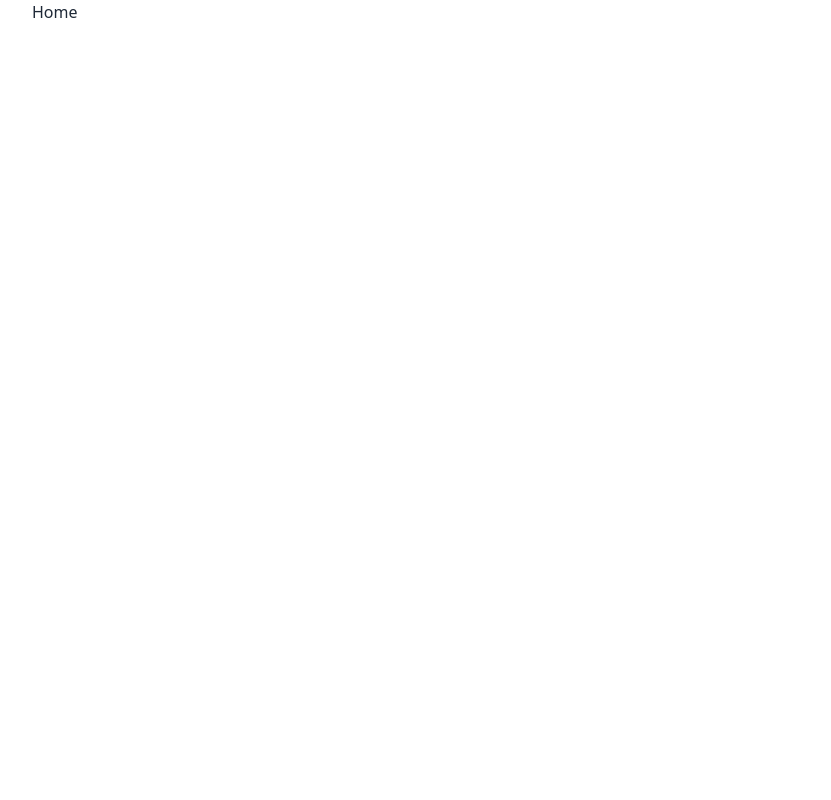
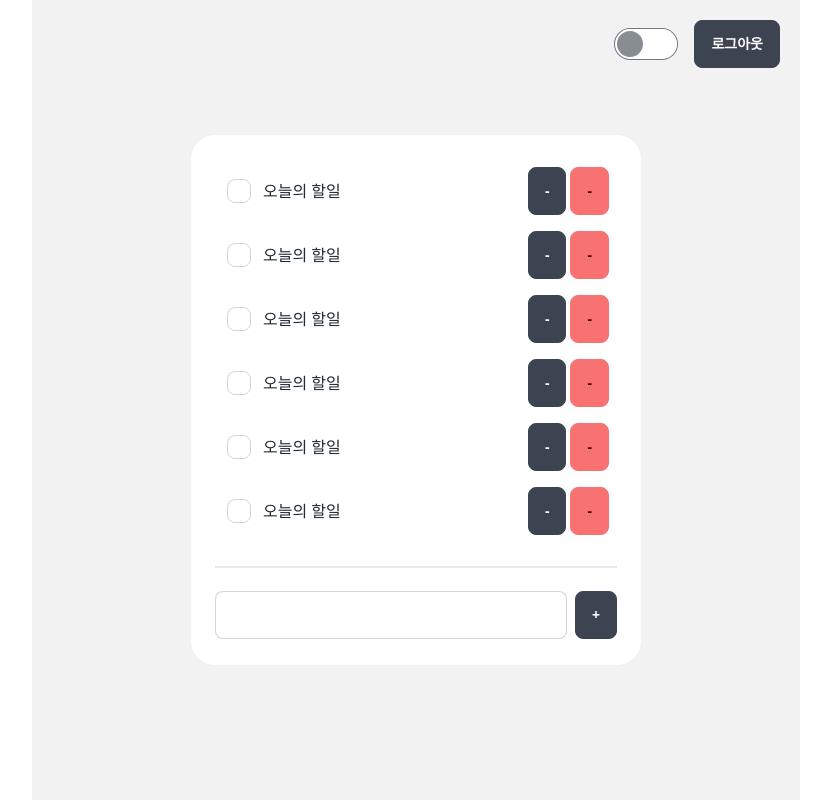
Before and after one commit to bbung95/wanted-pre-onboarding-frontend, a React (Create React App) app: page /todo in a window 1280 px wide. Shown: the whole page, without its empty margins (224-1055 px from the left). Built offline with nearby package versions, Linux system fonts and the light colour scheme; sample sign-in values are in the browser's storage.

Commit message:
feat : todo-page 추가
todo-page styling
Navigation  추가
- dark mode 추가
- 로그아웃 추가

```diff
--- a/src/App.js
+++ b/src/App.js
@@ -1,21 +1,24 @@
+import "./index.css";
 import { Route, Routes } from "react-router-dom";
-import "./index.css";
-import Home from "./views/Home";
+import { Context } from "./store/AuthProvider";
+import { useContext } from "react";
+import Todo from "./views/Todo";
 import SignIn from "./views/SignIn";
 import SignUp from "./views/SignUp";
-import { Context } from "./store/AuthProvider";
-import { useContext } from "react";
 import AuthNavigate from "./components/AuthNavigate";
+import Navigation from "./components/Navigation";
 
 function App() {
     const { isLogin } = useContext(Context);
 
     return (
         <div className="max-w-screen-md m-auto">
+            <div className="relative min-h-screen w-full bg-gray-100">
+                <Navigation />
                 <Routes>
                     {isLogin ? (
                         <>
-                        <Route path="/todo" element={<Home />} />
+                            <Route path="/todo" element={<Todo />} />
                             <Route path="*" element={<AuthNavigate />} />
                         </>
                     ) : (
@@ -27,6 +30,7 @@ function App() {
                     )}
                 </Routes>
             </div>
+        </div>
     );
 }
 
--- /dev/null
+++ b/src/components/Navigation.js
@@ -0,0 +1,39 @@
+import React, { useContext, useEffect, useState } from "react";
+import { Context } from "../store/AuthProvider";
+
+const Navigation = () => {
+    const { isLogin, setIsLogin } = useContext(Context);
+    const [theme, setTheme] = useState(localStorage.getItem("theme") ?? "light");
+
+    const handleLogOut = () => {
+        localStorage.removeItem("access_token");
+        setIsLogin(false);
+    };
+
+    const changeTheme = () => {
+        if (theme === "light") {
+            setTheme("dark");
+            localStorage.setItem("theme", "dark");
+        } else {
+            setTheme("light");
+            localStorage.setItem("theme", "light");
+        }
+    };
+
+    useEffect(() => {
+        document.documentElement.dataset.theme = theme;
+    }, [theme]);
+
+    return (
+        <nav className="absolute right-0 m-5 flex items-center gap-4">
+            <input type="checkbox" className="toggle toggle-lg toggle-warning" defaultChecked={theme === "dark"} onChange={changeTheme} />
+            {isLogin && (
+                <button className="btn" onClick={handleLogOut}>
+                    로그아웃
+                </button>
+            )}
+        </nav>
+    );
+};
+
+export default Navigation;
--- /dev/null
+++ b/src/components/TodoItem.js
@@ -0,0 +1,18 @@
+import React from "react";
+
+const TodoItem = () => {
+    return (
+        <li className="flex items-center pl-2 pr-2 h-16 w-full rounded-lg transition-all duration-200 hover:bg-gray-100">
+            <label className="cursor-pointer label">
+                <input type="checkbox" className="checkbox" />
+            </label>
+            <p className="pl-2 truncate flex-1">오늘의 할일</p>
+            <div className="ml-auto flex gap-1">
+                <button className="btn">-</button>
+                <button className="btn btn-error">-</button>
+            </div>
+        </li>
+    );
+};
+
+export default TodoItem;
--- a/src/store/AuthProvider.js
+++ b/src/store/AuthProvider.js
@@ -5,8 +5,8 @@ export const Context = createContext();
 const Auth = ({ children }) => {
     const initialize = {
         isLogin: !!localStorage.getItem("access_token"),
-        setIsLogin: () => {
-            setState({ ...state, isLogin: !state.isLogin });
+        setIsLogin: (isLogin) => {
+            setState({ ...state, isLogin: isLogin });
         },
     };
 
--- a/src/views/Home.js
+++ /dev/null
@@ -1,7 +0,0 @@
-import React from "react";
-
-const Home = () => {
-    return <div>Home</div>;
-};
-
-export default Home;
--- a/src/views/SignIn.js
+++ b/src/views/SignIn.js
@@ -5,7 +5,7 @@ import { Context } from "../store/AuthProvider";
 
 const SignIn = () => {
     const navigation = useNavigate();
-    const { isLogin, setIsLogin } = useContext(Context);
+    const { setIsLogin } = useContext(Context);
 
     const [isValidation, setIsValidation] = useState(false);
     const [formData, setFormData] = useState({
@@ -41,7 +41,7 @@ const SignIn = () => {
 
         // LocalStorage token 저장
         localStorage.setItem("access_token", res.data.access_token);
-        await setIsLogin();
+        await setIsLogin(true);
         navigation("/todo");
     };
 
@@ -50,10 +50,9 @@ const SignIn = () => {
     }, [formData]);
 
     return (
-        <div className="relative min-h-screen w-full bg-gray-100">
         <div className="hero min-h-screen bg-base-200">
             <div className="card flex-shrink-0 w-full max-w-sm shadow-2xl bg-base-100">
-                    <div className="card-body">
+                <form className="card-body">
                     <div className="form-control">
                         <label className="label">
                             <span className="label-text">이메일</span>
@@ -80,18 +79,18 @@ const SignIn = () => {
                             className="input input-bordered"
                             onChange={handleOnChangeInput}
                             value={formData.password}
+                            autoComplete="off"
                         />
                     </div>
                     <div className="form-control mt-6 flex flex-row justify-center gap-5">
-                            <button data-testid="signin-button" className="btn btn-primary flex-1" onClick={handleOnClickSignIn} disabled={!isValidation}>
+                        <button data-testid="signin-button" type="button" className="btn btn-primary flex-1" onClick={handleOnClickSignIn} disabled={!isValidation}>
                             로그인
                         </button>
-                            <button data-testid="signup-button" className="btn flex-1" onClick={() => navigation("/signup")}>
+                        <button data-testid="signup-button" type="button" className="btn flex-1" onClick={() => navigation("/signup")}>
                             회원가입
                         </button>
                     </div>
-                    </div>
-                </div>
+                </form>
             </div>
         </div>
     );
--- a/src/views/SignUp.js
+++ b/src/views/SignUp.js
@@ -45,10 +45,9 @@ const SignUp = () => {
     }, [formData]);
 
     return (
-        <div className="relative min-h-screen w-full bg-gray-100">
         <div className="hero min-h-screen bg-base-200">
             <div className="card flex-shrink-0 w-full max-w-sm shadow-2xl bg-base-100">
-                    <div className="card-body">
+                <form className="card-body">
                     <div className="form-control">
                         <label className="label">
                             <span className="label-text">이메일</span>
@@ -75,18 +74,18 @@ const SignUp = () => {
                             className="input input-bordered"
                             value={formData.password}
                             onChange={handleOnChangeInput}
+                            autoComplete="off"
                         />
                     </div>
                     <div className="form-control mt-6 flex flex-row justify-center gap-5">
-                            <button data-testid="signup-button" className="btn btn-primary flex-1" onClick={handleOnClickSignUp} disabled={!isValidation}>
+                        <button data-testid="signup-button" type="button" className="btn btn-primary flex-1" onClick={handleOnClickSignUp} disabled={!isValidation}>
                             가입
                         </button>
-                            <button data-testid="signup-button" className="btn flex-1" onClick={() => navigation("/signin")}>
+                        <button data-testid="signup-button" type="button" className="btn flex-1" onClick={() => navigation("/signin")}>
                             취소
                         </button>
                     </div>
-                    </div>
-                </div>
+                </form>
             </div>
         </div>
     );
--- /dev/null
+++ b/src/views/Todo.js
@@ -0,0 +1,33 @@
+import React from "react";
+import TodoItem from "../components/TodoItem";
+
+const Todo = () => {
+    return (
+        <div className="hero min-h-screen bg-base-200">
+            <div className="m-auto p-6 rounded-3xl bg-white" style={{ width: "450px", height: "530px" }}>
+                <ul className="h-96 w-full overflow-y-auto">
+                    <TodoItem />
+                    <TodoItem />
+                    <TodoItem />
+                    <TodoItem />
+                    <TodoItem />
+                    <TodoItem />
+                    <TodoItem />
+                    <TodoItem />
+                    <TodoItem />
+                </ul>
+
+                <div className="divider"></div>
+
+                <div className="flex gap-2">
+                    <input className="input input-bordered flex-1" type="text" />
+                    <button className="btn" type="button">
+                        +
+                    </button>
+                </div>
+            </div>
+        </div>
+    );
+};
+
+export default Todo;
```
Lines whose indentation alone changed are shown as unchanged.
